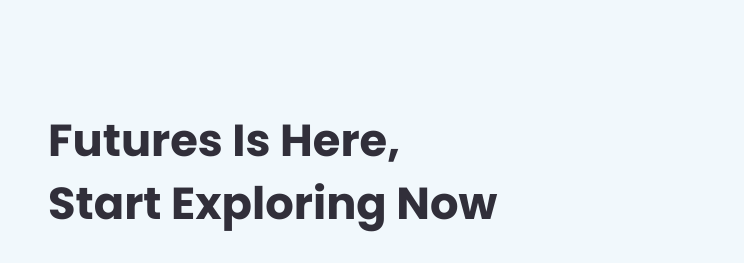
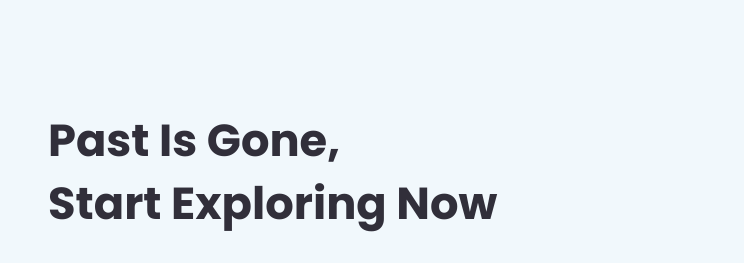
Before and after one commit to AsadBulediReal/theme-website, a plain HTML site: page index.html in a window 1280 px wide. Shown: the part 100-363 px from the top of the page, 0-744 px from the left. Drawn offline with Linux system fonts and the light colour scheme; grey boxes are pictures that could not be loaded.

Commit message:
Updated h1 text

```diff
--- a/index.html
+++ b/index.html
@@ -42,7 +42,7 @@
                 <div class="container">
                     <div class="left">
                         <div class="big-title">
-                            <h1>Futures is here,</h1>
+                            <h1>Past is gone,</h1>
                             <h1>Start exploring now</h1>
                         </div>
                         <p class="text">Lorem, ipsum dolor sit amet consectetur adipisicing elit.
```
